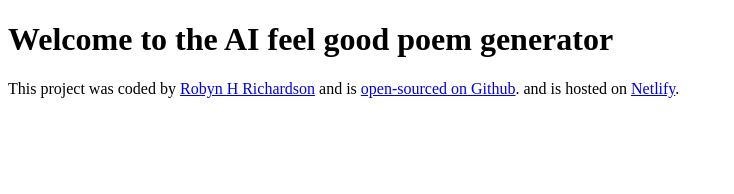
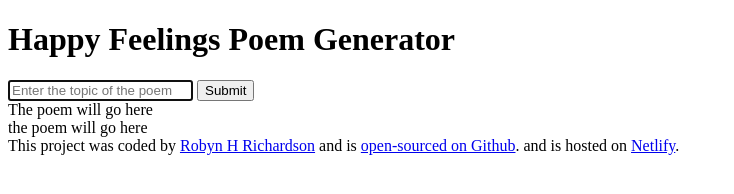
Before and after one commit to robynhrich/Ai-Poem-Generator, a plain HTML site: page index.html in a window 1280 px wide. Shown: the whole page, without its empty margins (0-734 px from the left). Drawn offline with Linux system fonts and the light colour scheme.

Commit message:
Added the basic HTML structure

```diff
--- a/index.html
+++ b/index.html
@@ -4,10 +4,29 @@
     <meta charset="UTF-8" />
     <meta name="viewport" content="width=device-width, initial-scale=1.0" />
     <link rel="stylesheet" href="src/styles.css" />
-    <title>AI Poem Generator</title>
+    <title>AI Happy Feelings Poem Generator</title>
   </head>
   <body>
-    <h1>Welcome to the AI feel good poem generator</h1>
+    <header>
+      <h1>Happy Feelings Poem Generator</h1>
+    </header>
+    <main>
+      <form>
+        <input
+          type="text"
+          placeholder="Enter the topic of the poem"
+          autofocus
+          required
+          autocomplete="off"
+        />
+        <input type="submit" />
+      </form>
+      <div>
+        The poem will go here
+        <br />
+        the poem will go here
+      </div>
+    </main>
     <footer>
       This project was coded by
       <a href="https://github.com/robynhrich" target="_blank"
```
